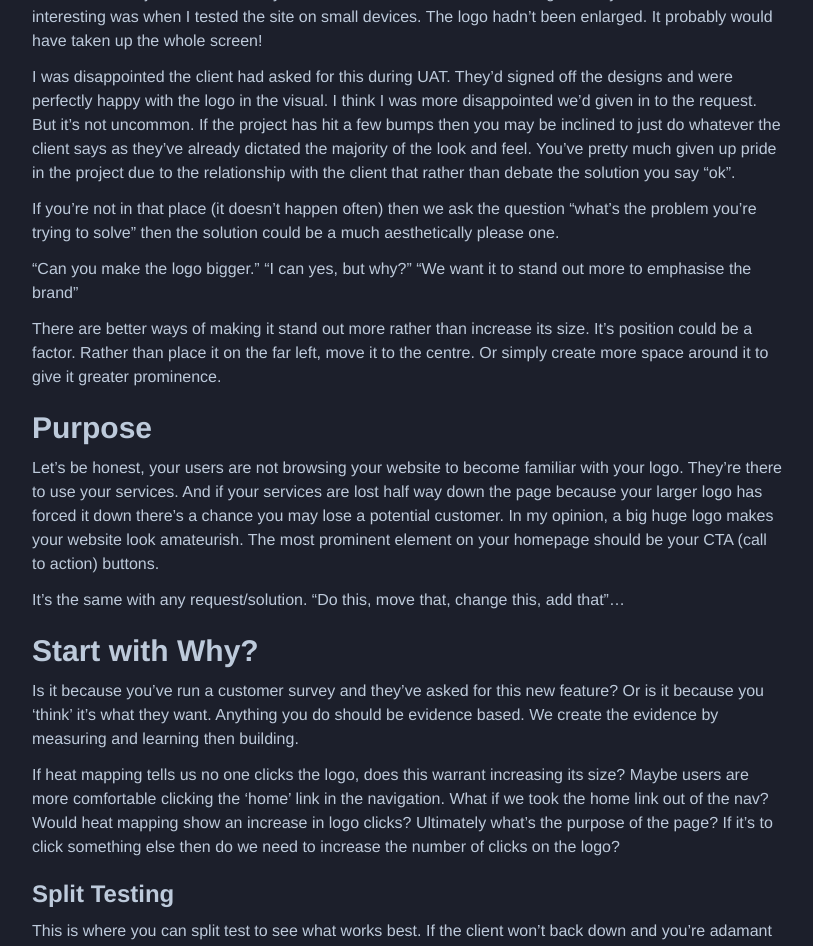
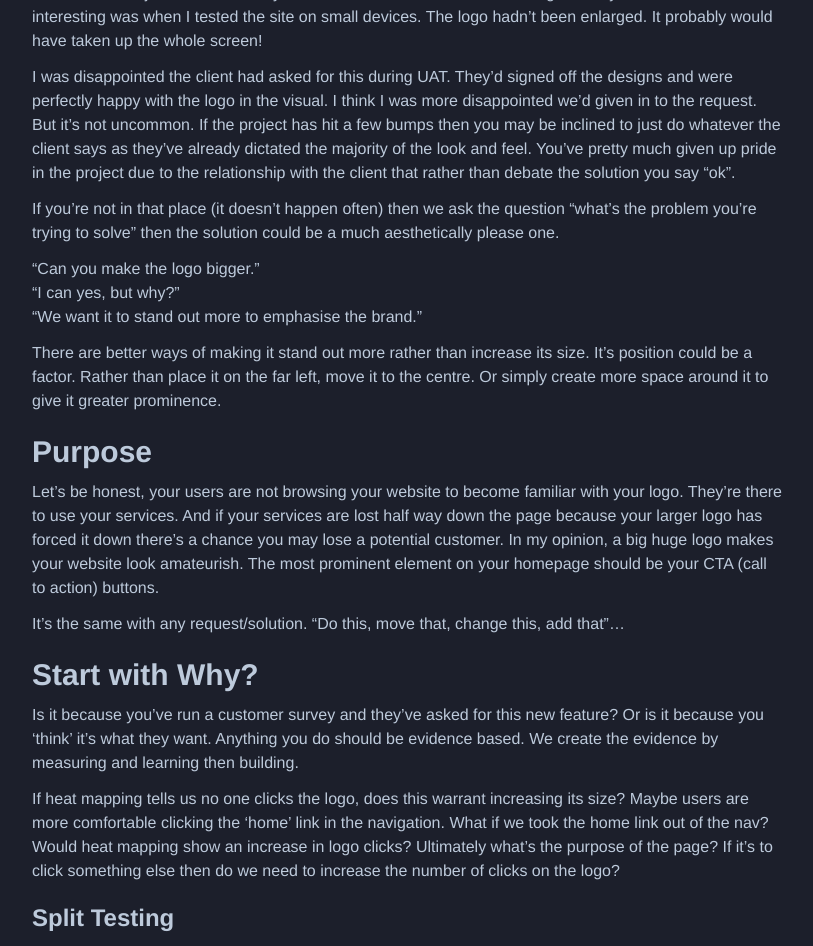
Before and after one commit to iamjimtaylor/iamjimtaylor, a Jekyll site: the page built from _posts/2016-04-03-make-the-logo-bigger.md, in a window 1280 px wide and 1400 px high, scrolled down 1042 px. Shown: the top 946 px of the window, without its empty margins (233-1046 px from the left). Built offline with Jekyll 4.4.1, drawn with Linux system fonts in a browser that asks for light colours; some of the changed text lies outside the part shown.

```diff
--- a/_posts/2016-04-03-make-the-logo-bigger.md
+++ b/_posts/2016-04-03-make-the-logo-bigger.md
@@ -29,9 +29,9 @@ I was disappointed the client had asked for this during UAT. They'd signed off t
 
 If you're not in that place (it doesn't happen often) then we ask the question "what's the problem you're trying to solve" then the solution could be a much aesthetically please one.
 
-"Can you make the logo bigger."
-"I can yes, but why?"
-"We want it to stand out more to emphasise the brand"
+"Can you make the logo bigger."<br>
+"I can yes, but why?"<br>
+"We want it to stand out more to emphasise the brand."
 
 There are better ways of making it stand out more rather than increase its size. It's position could be a factor. Rather than place it on the far left, move it to the centre. Or simply create more space around it to give it greater prominence.
 
```
Also changed, not shown: other parts of _posts/2016-04-03-make-the-logo-bigger.md (+1 -1 lines).
